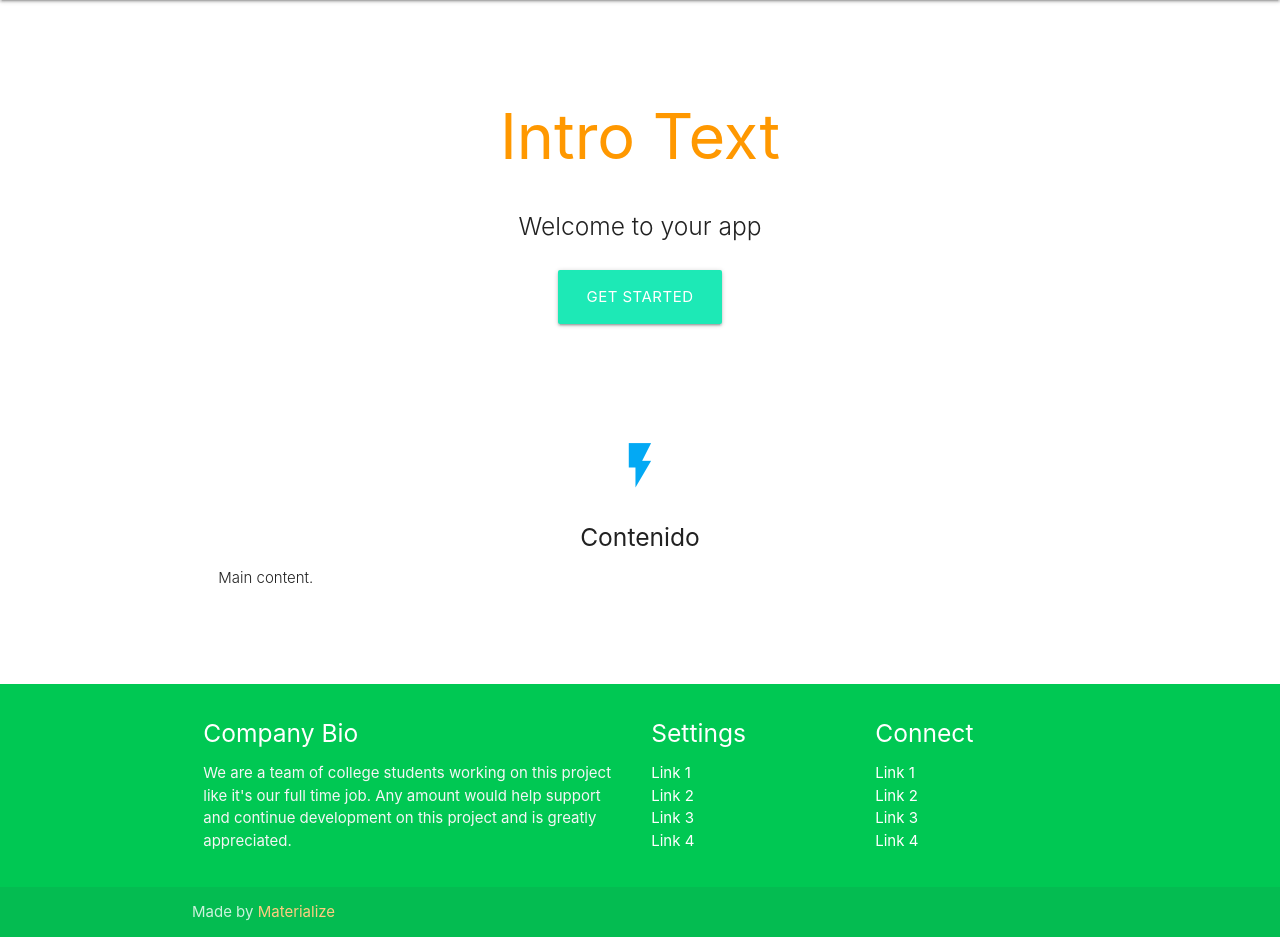
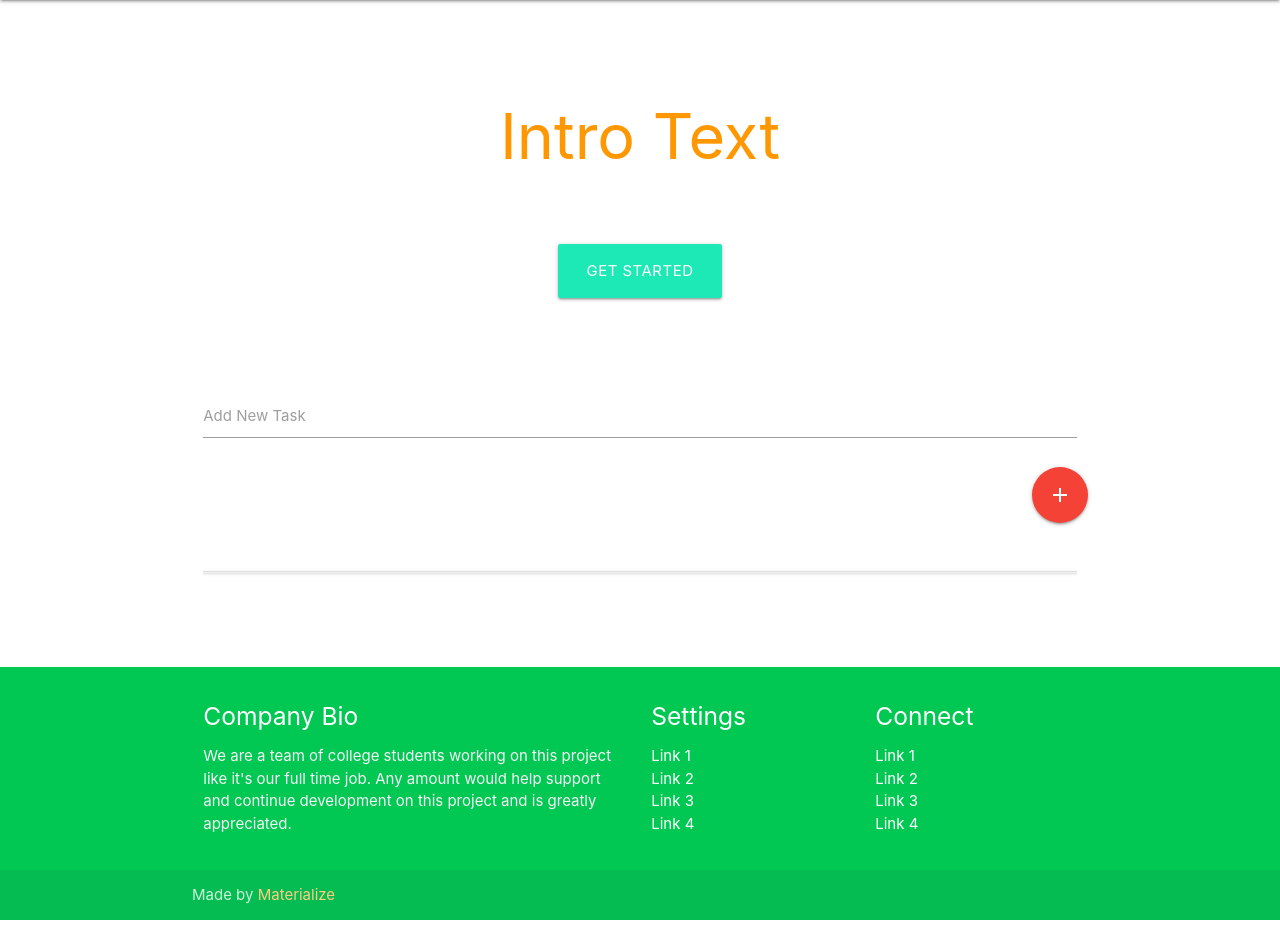
Before and after one commit to joseluis-gc/Django-TodoApp, a Django app: page /todolist/ in a window 1280 px wide. Shown: the part 64-1001 px from the top of the page. Run offline with Django 3.2, Linux system fonts and the light colour scheme; data that the repository does not hold is empty; some libraries are stand-ins or nearby versions.

Commit message:
added form and backend

```diff
--- a/taskmate/templates/base.html
+++ b/taskmate/templates/base.html
@@ -14,6 +14,11 @@
   <link href="https://fonts.googleapis.com/icon?family=Material+Icons" rel="stylesheet">
   <link href="../static/css/materialize.css" type="text/css" rel="stylesheet" media="screen,projection"/>
   <link href="../static/css/style.css" type="text/css" rel="stylesheet" media="screen,projection"/>
+
+   <!--  Scripts-->
+  <script src="https://code.jquery.com/jquery-2.1.1.min.js"></script>
+  <script src="../static/js/materialize.js"></script>
+  <script src="../static/js/init.js"></script>
 </head>
 <body>
   <nav class="green accent-3" role="navigation">
@@ -106,12 +111,15 @@
   </footer>
 
 
-  <!--  Scripts-->
-  <script src="https://code.jquery.com/jquery-2.1.1.min.js"></script>
-  <script src="../static/js/materialize.js"></script>
-  <script src="../static/js/init.js"></script>
+
   <script>
+   $(document).ready(function(){
+    $('.collapsible').collapsible();
+  });
 
   </script>
+
+
+
   </body>
 </html>
--- a/taskmate/todolist_app/templates/todolist.html
+++ b/taskmate/todolist_app/templates/todolist.html
@@ -6,16 +6,50 @@
 
 
 {% block content %}
+  {% if messages %}
+    {% for message in messages %}
+      <script>
+        M.toast({html: '{{message}}', classes: 'center'})
+      </script>
+    {% endfor %}
+  {% endif %}
+<div class="row">
+    <form method="post" class="col s12">
+    {% csrf_token %}
+      <div class="row">
+        <div class="input-field col s12">
+          <textarea id="task" name="task" class="materialize-textarea"></textarea>
+          <label for="textarea1">Add New Task</label>
+        </div>
+
+        <button type="submit" name="submit" class="btn-floating btn-large waves-effect waves-light red right"><i class="material-icons">add</i></button>
+
+
+
+      </div>
+    </form>
+</div>
+
 
 <div class="row">
   <div class="col s12 m12">
-    <div class="icon-block">
-      <h2 class="center light-blue-text"><i class="material-icons">flash_on</i></h2>
-      <h5 class="center">Contenido</h5>
+    <ul class="collapsible">
+      {% for task in all_tasks %}
+          <li>
+            <div class="collapsible-header">
+              <i class="material-icons">filter_drama</i>
+              {{task.task}}
+              <span class="new badge {% if task.done %}teal{% else %}red{% endif %}" data-badge-caption="{% if task.done %}Done{% else %}Pending{% endif %}"></span></div>
+            <div class="collapsible-body"><p>Lorem ipsum dolor sit amet.</p></div>
+          </li>
+      {% endfor %}
+    </ul>
+  </div>
+</div>
 
-      <p class="light">Main content.</p>
-    </div>
-  </div>
-  </div>
+
+
+
+
 
 {% endblock content %}
--- a/taskmate/todolist_app/views.py
+++ b/taskmate/todolist_app/views.py
@@ -1,13 +1,23 @@
 from django.http.response import HttpResponse
-from django.shortcuts import render
+from django.shortcuts import redirect, render
 from django.http import HttpResponse
-
+from todolist_app.models import TaskList
+from todolist_app.add_task_form import TaskForm
+from django.contrib import messages
 
 
 # Create your views here.
 def todolist(request):
-    context = {'welcome_text': "Welcome to your app"}
-    return render(request, 'todolist.html', context)
+
+    if(request.method == "POST" or None):
+        form = TaskForm(request.POST)
+        if(form.is_valid()):
+            form.save()
+        messages.success(request,('New Task Added.'))
+        return redirect('todolist')
+    else:
+        all_tasks = TaskList.objects.all
+        return render(request, 'todolist.html', {'all_tasks':all_tasks})
 
 
 
```
Also changed, not shown: taskmate/todolist_app/add_task_form.py (added, +11 -0 lines).
